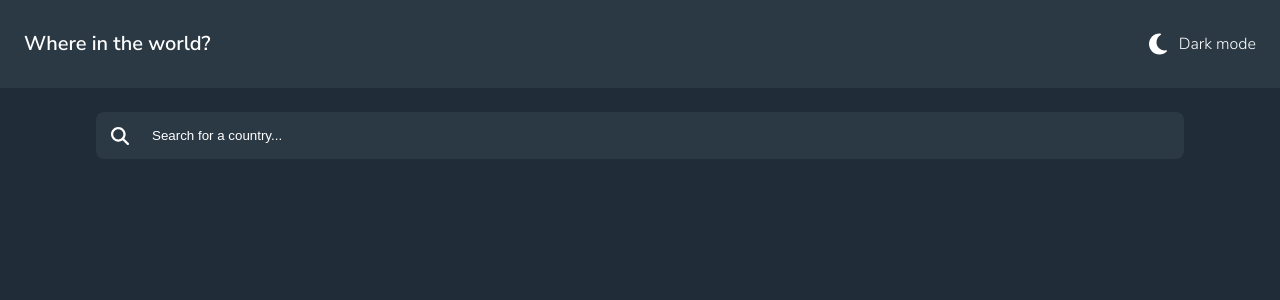
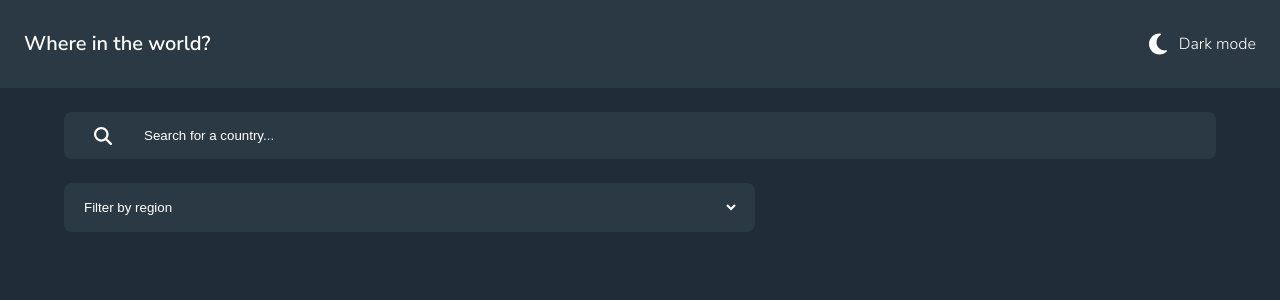
Before and after one commit to guisantosfr/where-in-the-world, a Vue app: page / in a window 1280 px wide. Shown: the top 300 px of the page. Built offline with nearby package versions, Linux system fonts and the light colour scheme.

Commit message:
Make select

```diff
--- a/src/assets/global.css
+++ b/src/assets/global.css
@@ -21,4 +21,5 @@ body {
 
 .container {
   width: 90%;
+  margin: 0 auto;
 }
--- a/src/components/SearchBar.vue
+++ b/src/components/SearchBar.vue
@@ -11,13 +11,13 @@
 }
 
 .nosubmit input {
-  background: var(--dark-blue) url('../assets/icons/search.svg') no-repeat 15px center;
+  background: var(--dark-blue) url('../assets/icons/search.svg') no-repeat 30px center;
 
   display: block;
-  width: 85%;
+  width: 100%;
 
   margin: 1.5rem auto;
-  padding: 1rem 1rem 1rem 3.5rem;
+  padding: 1rem 1rem 1rem 5rem;
   border-radius: 8px;
 
   color: var(--white);
--- a/src/views/Home.vue
+++ b/src/views/Home.vue
@@ -1,13 +1,41 @@
 <script setup>
+import { ref } from 'vue';
+
 import Header from '../components/Header.vue';
 import SearchBar from '../components/SearchBar.vue';
+
+const region = ref('');
 </script>
 
 <template>
   <Header />
-  <SearchBar />
+
+  <div class="container">
+    <SearchBar />
+
+    <select v-model="region" class="region">
+      <option value="" selected disabled hidden>Filter by region</option>
+      <option value="africa">Africa</option>
+      <option value="america">America</option>
+      <option value="asia">Asia</option>
+      <option value="europe">Europe</option>
+      <option value="oceania">Oceania</option>
+    </select>
+  </div>
+
 </template>
 
 <style scoped>
+.region {
+  background: var(--dark-blue);
+  color: var(--white);
 
+  border: none;
+  padding: 1rem;
+
+  width: 60%;
+  border-radius: 8px;
+
+  border-right: 1rem solid transparent;
+}
 </style>
```
